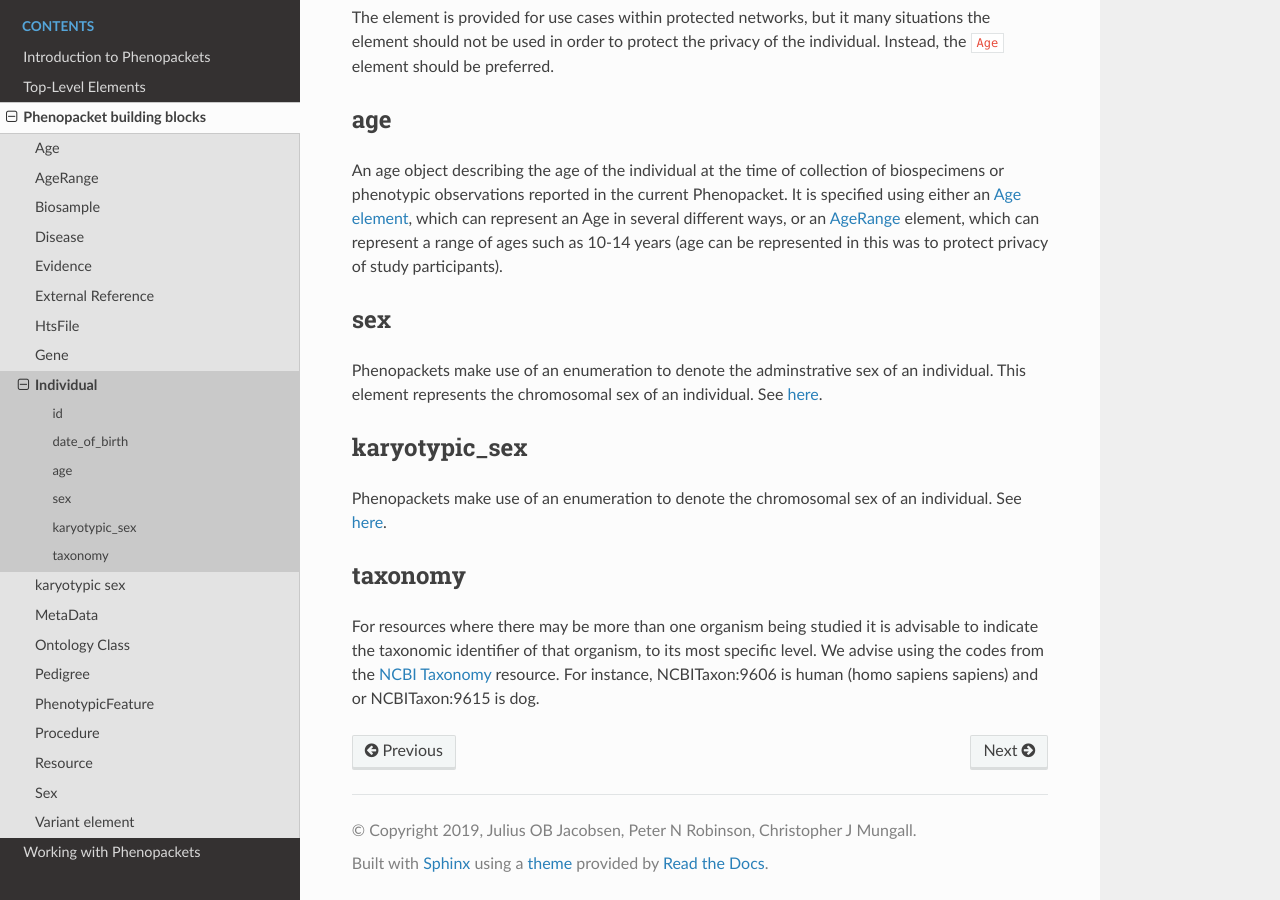
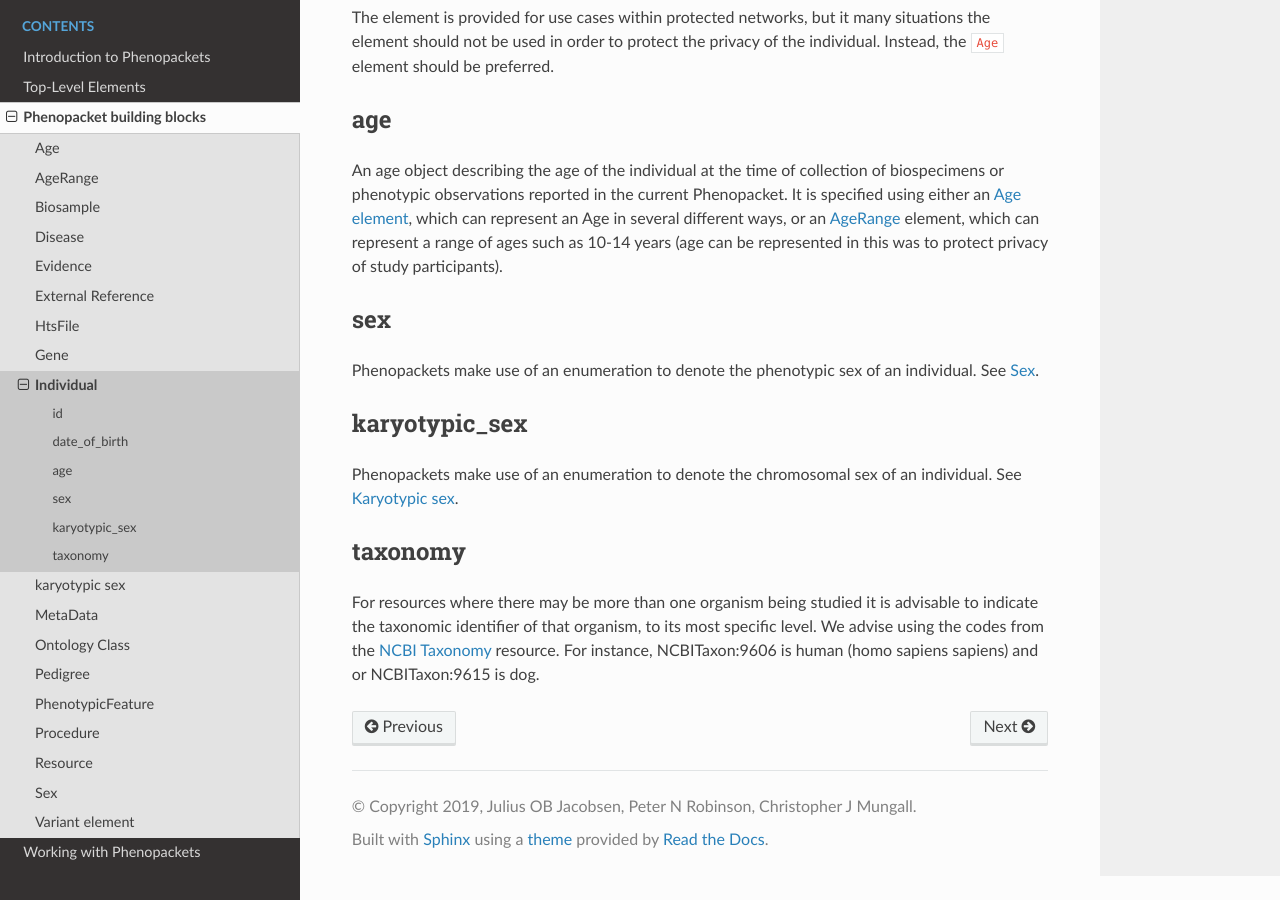
Before and after one commit to phenopackets/phenopacket-schema, a Sphinx documentation site: the page built from docs/individual.rst, in a window 1280 px wide and 900 px high, scrolled down 1394 px. Built offline with Sphinx 7.4.7 and the Read the Docs theme 2.0.0, drawn with Linux system fonts in a browser that asks for light colours.

Commit message:
Update sex description in individual.rst

```diff
--- a/docs/individual.rst
+++ b/docs/individual.rst
@@ -88,18 +88,14 @@ or an :ref:`AgeRange` element, which can represent a range of ages such as 10-14
 was to protect privacy of study participants).
 
 
-
 sex
 ~~~
-Phenopackets make use of an enumeration to denote the adminstrative sex of an individual.
-This element represents the chromosomal sex of an individual. See :ref:`here<rstsex>`.
-
+Phenopackets make use of an enumeration to denote the phenotypic sex of an individual. See :ref:`rstsex`.
 
 
 karyotypic_sex
 ~~~~~~~~~~~~~~
-Phenopackets make use of an enumeration to denote the chromosomal sex of an individual.
-See :ref:`here<rstkaryotypicsex>`.
+Phenopackets make use of an enumeration to denote the chromosomal sex of an individual. See :ref:`rstkaryotypicsex`.
 
 
 taxonomy
```
